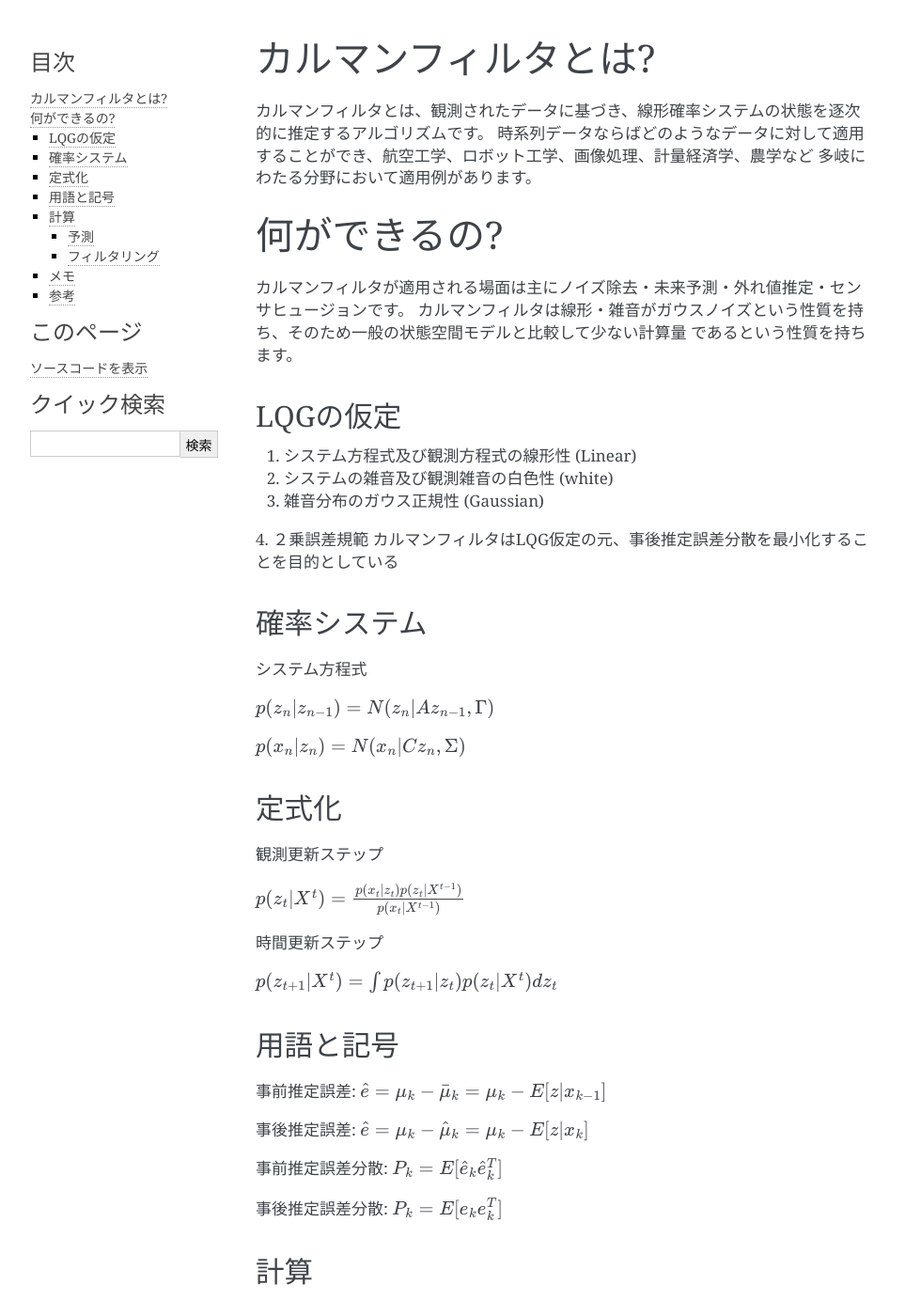
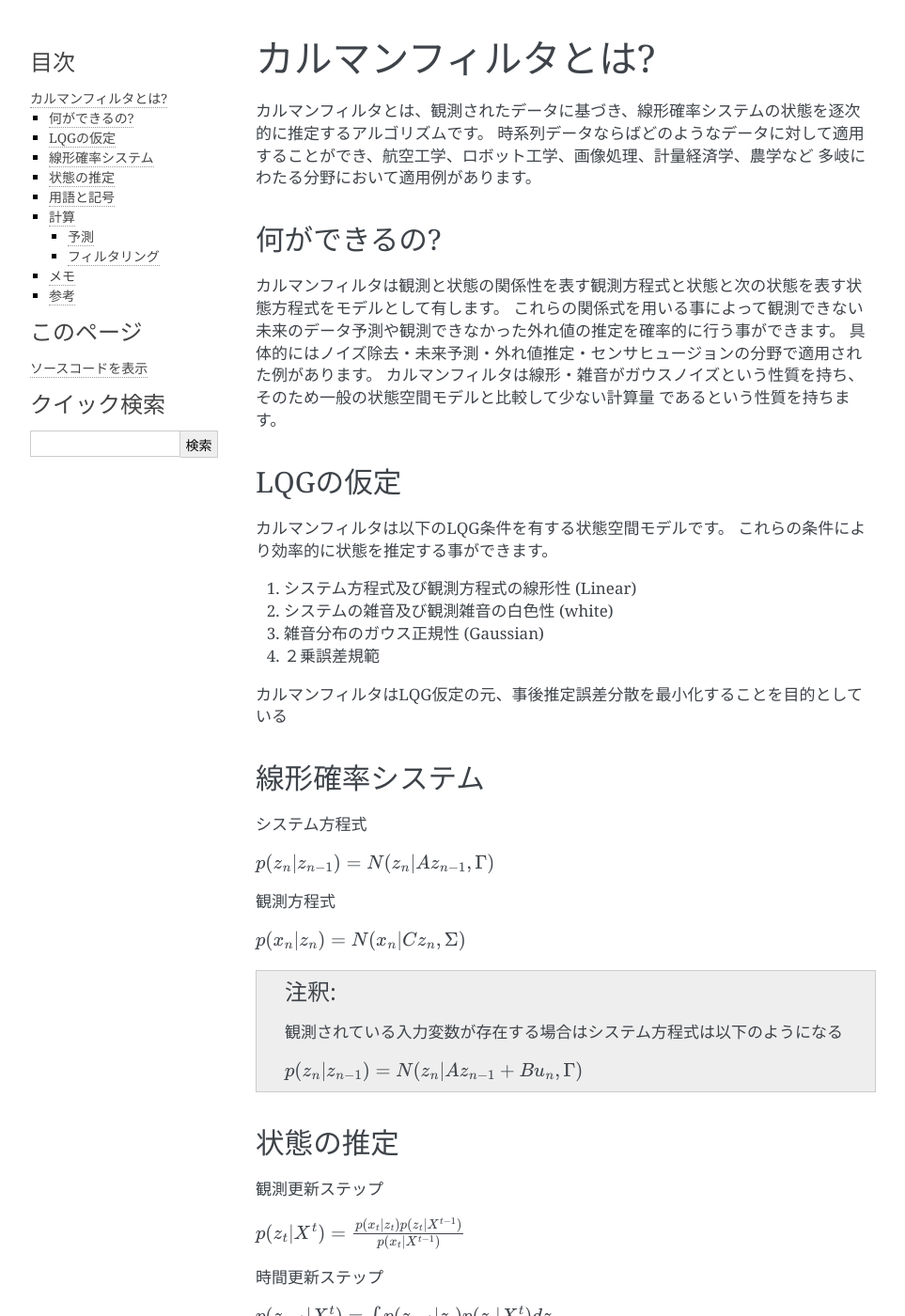
Before and after one commit to gatakaba/kalman_filter, a Sphinx documentation site: the page built from doc/source/docs/about_kalman.rst, in a window 1280 px wide and 1400 px high. Shown: the whole window at 94% size, without its empty margins (148-1111 px from the left). Built offline with Sphinx 7.4.7, drawn with Linux system fonts in a browser that asks for light colours; some of the changed text lies outside the part shown.

Commit message:
update doc

```diff
--- a/doc/source/docs/about_kalman.rst
+++ b/doc/source/docs/about_kalman.rst
@@ -6,31 +6,45 @@
 多岐にわたる分野において適用例があります。
 
 何ができるの?
-===============
+---------------
 
-カルマンフィルタが適用される場面は主にノイズ除去・未来予測・外れ値推定・センサヒュージョンです。
+カルマンフィルタは観測と状態の関係性を表す観測方程式と状態と次の状態を表す状態方程式をモデルとして有します。
+これらの関係式を用いる事によって観測できない未来のデータ予測や観測できなかった外れ値の推定を確率的に行う事ができます。
+具体的にはノイズ除去・未来予測・外れ値推定・センサヒュージョンの分野で適用された例があります。
 カルマンフィルタは線形・雑音がガウスノイズという性質を持ち、そのため一般の状態空間モデルと比較して少ない計算量
 であるという性質を持ちます。
 
 LQGの仮定
 --------------
+カルマンフィルタは以下のLQG条件を有する状態空間モデルです。
+これらの条件により効率的に状態を推定する事ができます。
+
 1. システム方程式及び観測方程式の線形性 (Linear)
 2. システムの雑音及び観測雑音の白色性 (white)
 3. 雑音分布のガウス正規性 (Gaussian)
 4. ２乗誤差規範
+
 カルマンフィルタはLQG仮定の元、事後推定誤差分散を最小化することを目的としている
 
-確率システム
+線形確率システム
 ------------------
 システム方程式
 
 :math:`p(z_{n}|z_{n-1})=N(z_{n}|Az_{n-1},\Gamma)`
 
+観測方程式
 
 :math:`p(x_{n}|z_{n})=N(x_{n}|Cz_{n},\Sigma)`
 
-定式化
-------
+.. note::
+
+  観測されている入力変数が存在する場合はシステム方程式は以下のようになる
+
+  :math:`p(z_{n}|z_{n-1})=N(z_{n}|Az_{n-1} + Bu_{n},\Gamma)`
+
+
+状態の推定
+--------
 
 観測更新ステップ
 
@@ -43,13 +57,13 @@ LQGの仮定
 用語と記号
 ----------
 
-事前推定誤差: :math:`\hat{e} = \mu_{k} - \bar{\mu}_{k} = \mu_{k} - E[z|x_{k-1}]`
+事前推定誤差: :math:`\bar{e} = \mu_{k} - \bar{\mu}_{k} = \mu_{k} - E[z|x_{k-1}]`
 
 事後推定誤差: :math:`\hat{e} = \mu_{k} - \hat{\mu}_{k} = \mu_{k} - E[z|x_{k}]`
 
-事前推定誤差分散: :math:`P_{k} = E[\hat{e}_{k} \hat{e}_{k}^{T}]`
+事前推定誤差分散: :math:`\hat{P_{k}} = E[\hat{e}_{k} \hat{e}_{k}^{T}]`
 
-事後推定誤差分散: :math:`P_{k} = E[e_{k} e_{k}^{T}]`
+事後推定誤差分散: :math:`\bar{P_{k}} = E[\bar{e_{k}} \bar{e_{k}^{T}}]`
 
 計算
 ------
```
Also changed, not shown: 7 other files.
